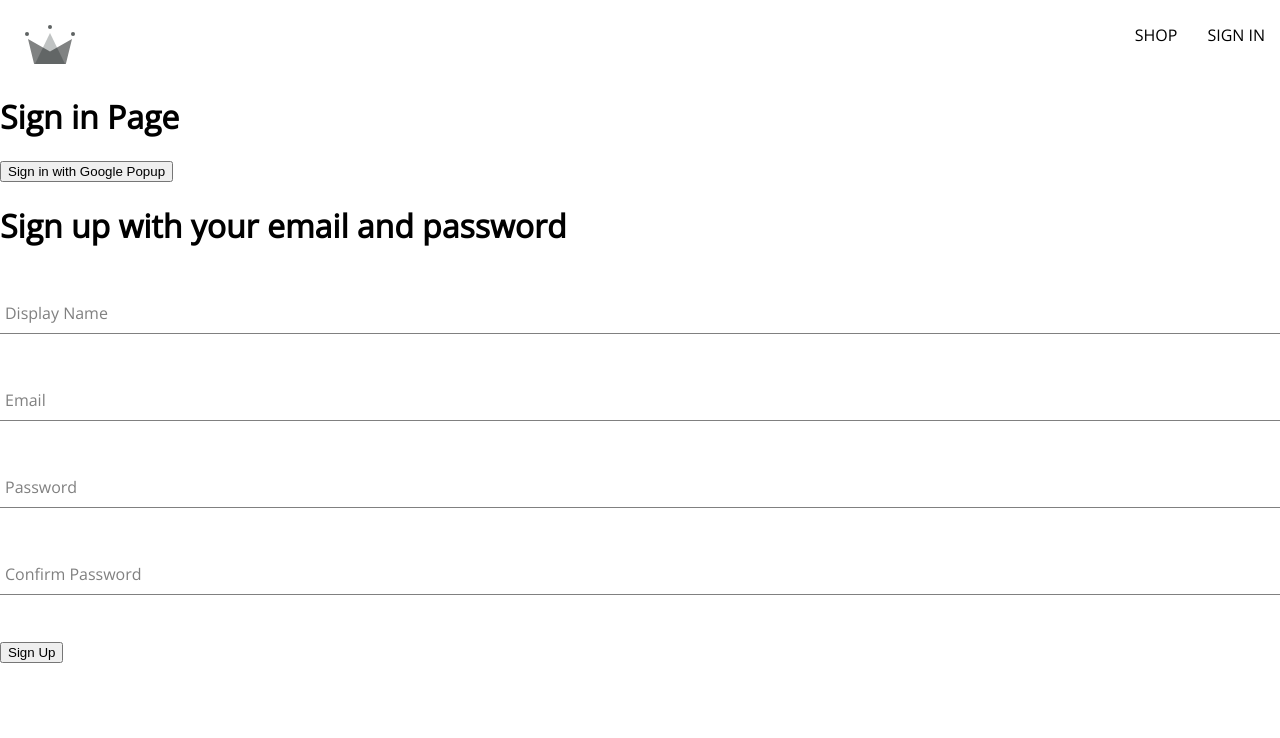
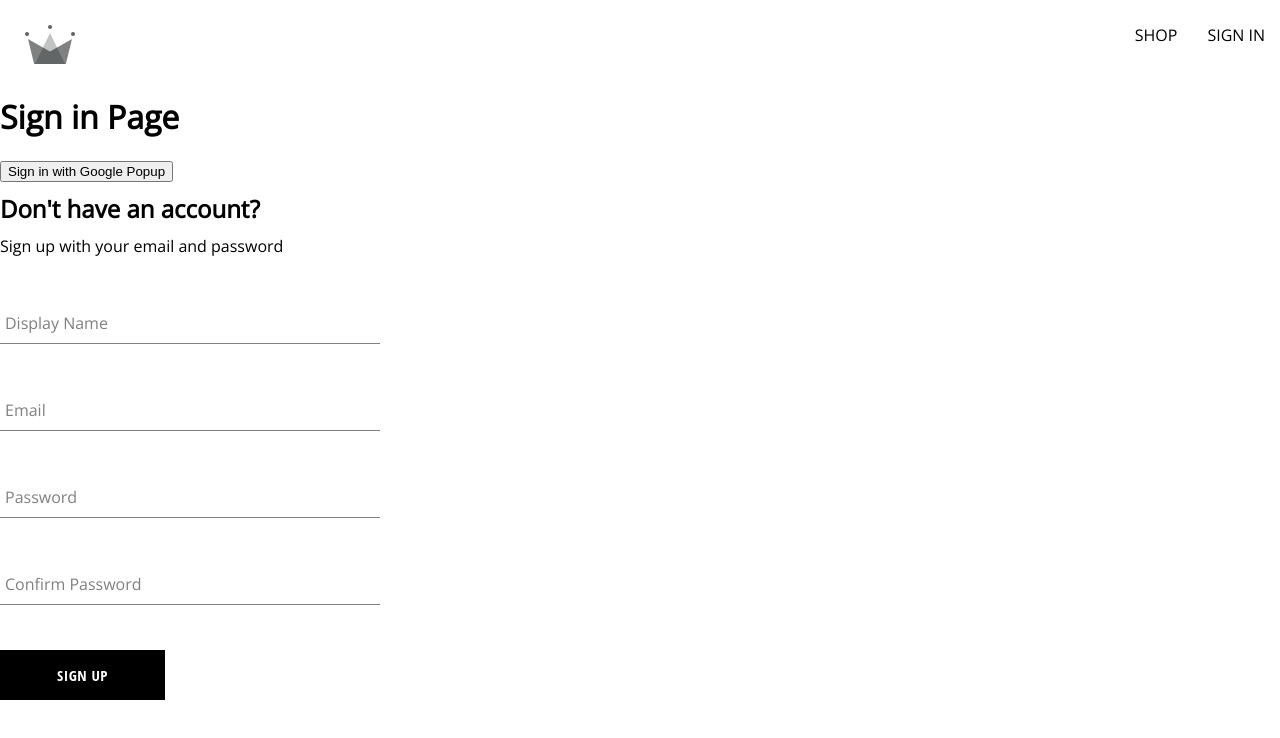
Before and after one commit to judo2000/crwn_clothing, a React (Create React App) app: page /sign-in in a window 1280 px wide. Shown: the top 738 px of the page. Built offline with nearby package versions, Linux system fonts and the light colour scheme.

Commit message:
Created Button component

```diff
--- /dev/null
+++ b/src/components/button/button.component.jsx
@@ -0,0 +1,19 @@
+import './button.styles.scss';
+
+const BUTTON_TYPE_CLASSES = {
+  google: 'google-sign-in',
+  inverted: 'inverted',
+};
+
+const Button = ({ children, buttonType, ...otherProps }) => {
+  return (
+    <button
+      className={`button-container ${BUTTON_TYPE_CLASSES[buttonType]}`}
+      {...otherProps}
+    >
+      {children}
+    </button>
+  );
+};
+
+export default Button;
--- /dev/null
+++ b/src/components/button/button.styles.scss
@@ -0,0 +1,46 @@
+.button-container {
+  min-width: 165px;
+  width: auto;
+  height: 50px;
+  letter-spacing: 0.5px;
+  line-height: 50px;
+  padding: 0 35px 0 35px;
+  font-size: 15px;
+  background-color: black;
+  color: white;
+  text-transform: uppercase;
+  font-family: 'Open Sans Condensed';
+  font-weight: bolder;
+  border: none;
+  cursor: pointer;
+  display: flex;
+  justify-content: center;
+
+  &:hover {
+    background-color: white;
+    color: black;
+    border: 1px solid black;
+  }
+
+  &.google-sign-in {
+    background-color: #4285f4;
+    color: white;
+
+    &:hover {
+      background-color: #357ae8;
+      border: none;
+    }
+  }
+
+  &.inverted {
+    background-color: white;
+    color: black;
+    border: 1px solid black;
+
+    &:hover {
+      background-color: black;
+      color: white;
+      border: none;
+    }
+  }
+}
--- a/src/components/sign-up-form/sign-up-form.component.jsx
+++ b/src/components/sign-up-form/sign-up-form.component.jsx
@@ -1,10 +1,12 @@
 import { useState } from 'react';
 import FormInput from '../form-input/form-input.component';
-
 import {
   createAuthUserWithEmailAndPassword,
   createUserDocumentFromAuth,
 } from '../../utils/firebase/firebase.utils';
+
+import './sign-up-form.styles.scss';
+import Button from '../button/button.component';
 
 const defaultFormFields = {
   displayName: '',
@@ -52,8 +54,9 @@
   };
 
   return (
-    <div>
-      <h1>Sign up with your email and password</h1>
+    <div className="sign-up-container">
+      <h2>Don't have an account?</h2>
+      <span>Sign up with your email and password</span>
       <form onSubmit={handleSubmit}>
         <FormInput
           label="Display Name"
@@ -91,7 +94,7 @@
           value={confirmPassword}
         />
 
-        <button type="submit">Sign Up</button>
+        <Button type="submit">Sign Up</Button>
       </form>
     </div>
   );
--- /dev/null
+++ b/src/components/sign-up-form/sign-up-form.styles.scss
@@ -0,0 +1,9 @@
+.sign-up-container {
+  display: flex;
+  flex-direction: column;
+  width: 380px;
+
+  h2 {
+    margin: 10px 0;
+  }
+}
```
